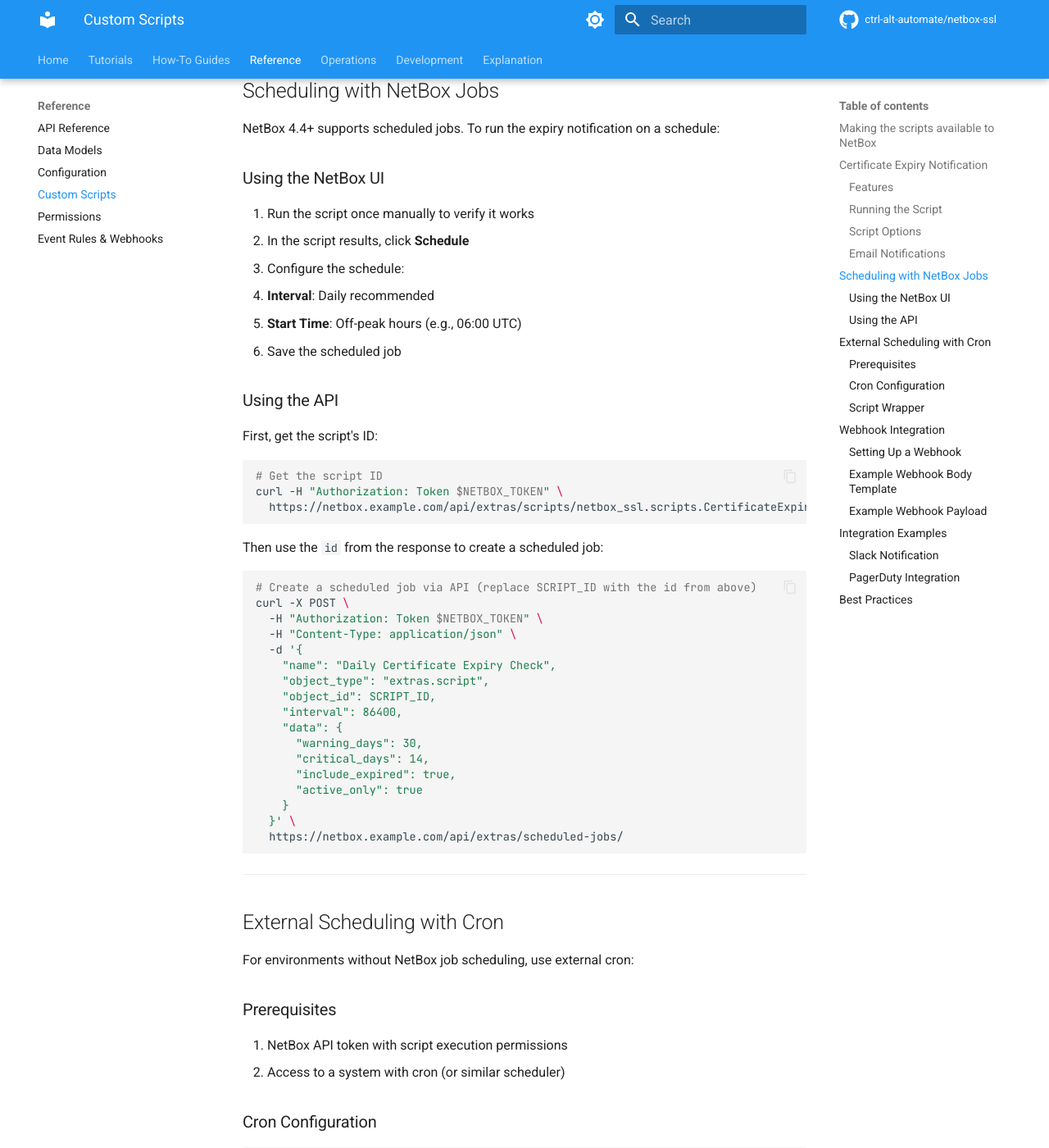
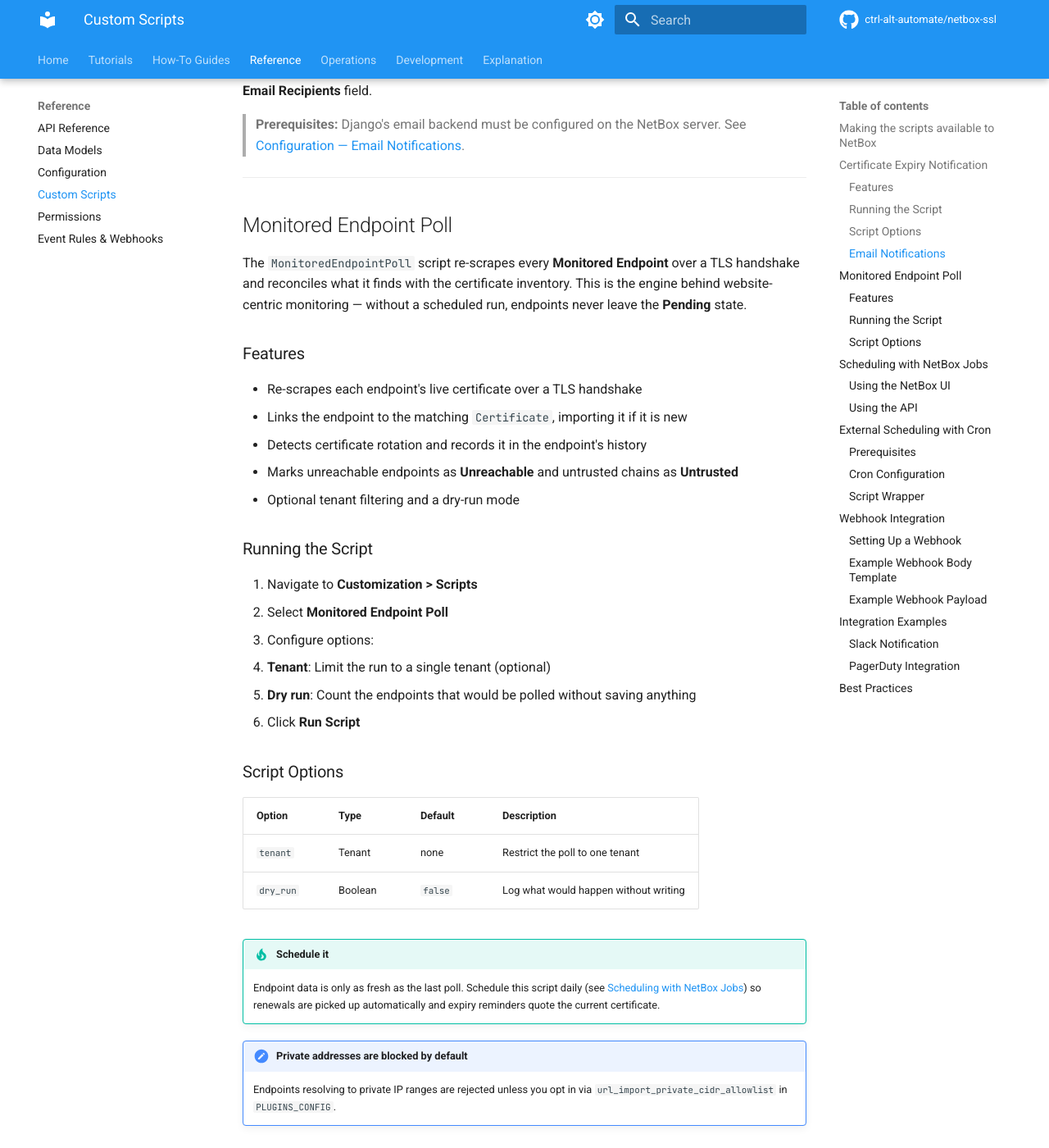
Before and after one commit to ctrl-alt-automate/netbox-ssl, an MkDocs documentation site: the page built from docs/reference/scripts.md, in a window 1280 px wide and 1400 px high, scrolled down 2717 px. Shown: the whole window at 82% size. Built offline with MkDocs 1.6.1 and Material for MkDocs 9.7.7, drawn with Linux system fonts in a browser that asks for light colours; comment, search, counter and statistics services are not loaded; the version menu is left out; some of the changed text lies outside the part shown.

Commit message:
fix: export MonitoredEndpointPoll so the poll script can be registered (#169)
NetBox does not auto-discover plugin-bundled scripts; users register them
with a SCRIPTS_ROOT wrapper that imports from `netbox_ssl.scripts`. The
`MonitoredEndpointPoll` class shipped in v1.3.0 inside
`scripts/endpoint_monitor.py` but was never re-exported from the package
`__init__`, so the documented wrapper raised ImportError and the script
could not be registered in NetBox at all.

Consequences: every Monitored Endpoint stayed on "Pending" forever, making
website-centric monitoring (#149) unusable, and renewal reminders kept
quoting the certificate an endpoint had at creation time rather than the
live one (#161).

The existing unit tests missed this because they import the submodule
(`netbox_ssl.scripts.endpoint_monitor`) rather than the package -- a
different door than the one the docs tell users to open. The #143 AST guard
only checked ObjectVar model arguments, not export completeness.

Changes:
- Export MonitoredEndpointPoll from netbox_ssl/scripts/__init__.py
- Add tests/test_script_exports.py: AST guards asserting every bundled
  Script subclass is imported into the package, listed in __all__, and
  mentioned in docs/reference/scripts.md
- Document MonitoredEndpointPoll in docs/reference/scripts.md and add it to
  the wrapper-module example
- Add docs/how-to/endpoint-monitoring.md -- the v1.3.0 feature shipped with
  no how-to documentation at all
- CHANGELOG entry


Claude-Session: https://claude.ai/code/session_01DFR4nbcQsG6uRSi6FhUURq

Co-authored-by: Claude Opus 5 (1M context) <noreply@anthropic.com>

````diff
--- a/docs/reference/scripts.md
+++ b/docs/reference/scripts.md
@@ -25,6 +25,7 @@ from netbox_ssl.scripts import (
     ExternalSourceSync,
     ScheduledCertificateExport,
     CertificateURLScan,
+    MonitoredEndpointPoll,
 )
 ```
 
@@ -37,6 +38,15 @@ must be readable by the NetBox service user; no restart is required.
     filter field passed a model as a string to `ObjectVar`
     ([#143](https://github.com/ctrl-alt-automate/netbox-ssl/issues/143)). Upgrade
     to **1.2.2+** before registering the scripts.
+
+!!! warning "`MonitoredEndpointPoll` requires v1.3.1 or newer"
+    In v1.3.0 the script module shipped but the class was never re-exported from
+    `netbox_ssl.scripts`, so importing it in the wrapper raised `ImportError` and
+    the whole wrapper failed to load
+    ([#163](https://github.com/ctrl-alt-automate/netbox-ssl/issues/163)). Without
+    it, monitored endpoints stay on **Pending** forever and renewal reminders
+    report stale certificate data
+    ([#161](https://github.com/ctrl-alt-automate/netbox-ssl/issues/161)).
 
 ## Certificate Expiry Notification
 
@@ -90,6 +100,47 @@ You can override the default recipients by entering comma-separated email addres
 > **Prerequisites:** Django's email backend must be configured on the NetBox server. See [Configuration — Email Notifications](./configuration.md#email-notifications).
 
 ---
+
+## Monitored Endpoint Poll
+
+The `MonitoredEndpointPoll` script re-scrapes every **Monitored Endpoint** over a
+TLS handshake and reconciles what it finds with the certificate inventory. This
+is the engine behind website-centric monitoring — without a scheduled run,
+endpoints never leave the **Pending** state.
+
+### Features
+
+- Re-scrapes each endpoint's live certificate over a TLS handshake
+- Links the endpoint to the matching `Certificate`, importing it if it is new
+- Detects certificate rotation and records it in the endpoint's history
+- Marks unreachable endpoints as **Unreachable** and untrusted chains as **Untrusted**
+- Optional tenant filtering and a dry-run mode
+
+### Running the Script
+
+1. Navigate to **Customization > Scripts**
+2. Select **Monitored Endpoint Poll**
+3. Configure options:
+   - **Tenant**: Limit the run to a single tenant (optional)
+   - **Dry run**: Count the endpoints that would be polled without saving anything
+4. Click **Run Script**
+
+### Script Options
+
+| Option | Type | Default | Description |
+|--------|------|---------|-------------|
+| `tenant` | Tenant | none | Restrict the poll to one tenant |
+| `dry_run` | Boolean | `false` | Log what would happen without writing |
+
+!!! tip "Schedule it"
+    Endpoint data is only as fresh as the last poll. Schedule this script daily
+    (see [Scheduling with NetBox Jobs](#scheduling-with-netbox-jobs)) so renewals
+    are picked up automatically and expiry reminders quote the current
+    certificate.
+
+!!! note "Private addresses are blocked by default"
+    Endpoints resolving to private IP ranges are rejected unless you opt in via
+    `url_import_private_cidr_allowlist` in `PLUGINS_CONFIG`.
 
 ## Scheduling with NetBox Jobs
 
--- a/mkdocs.yml
+++ b/mkdocs.yml
@@ -111,6 +111,7 @@ nav:
       - how-to/acme-auto-renewal.md
       - how-to/compliance-policies.md
       - how-to/external-sources.md
+      - how-to/endpoint-monitoring.md
       - how-to/ari-monitoring.md
       - how-to/aws-acm-sync.md
   - Reference:
````
Also changed, not shown: CHANGELOG.md (+27 -0 lines), docs/how-to/endpoint-monitoring.md (added, +142 -0 lines), 2 other files.
